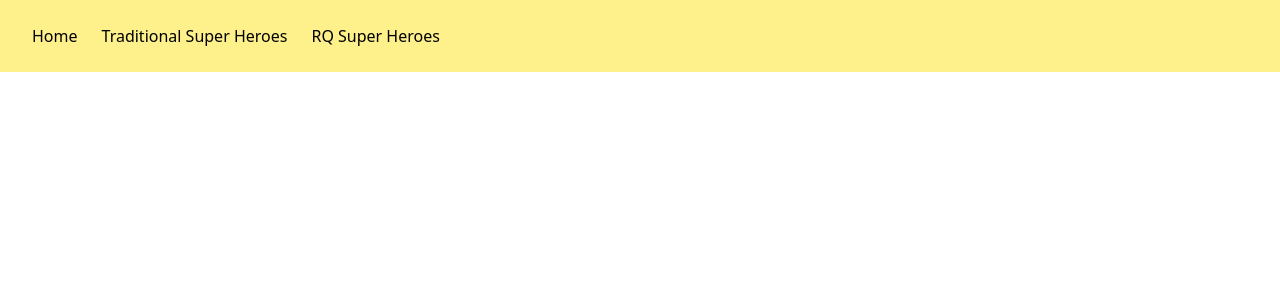
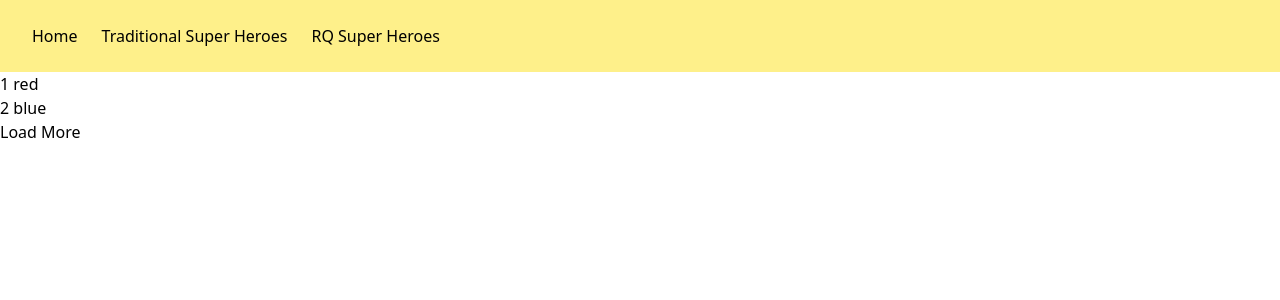
Before and after one commit to CMadiope/react-querry-tut, a React (Vite) app: page /rq-infinite in a window 1280 px wide. Shown: the top 300 px of the page. Built offline with nearby package versions, Linux system fonts and the light colour scheme; data requests are answered from the project's data file.

Commit message:
infinite queries

```diff
--- a/src/App.jsx
+++ b/src/App.jsx
@@ -9,6 +9,7 @@
 import DynamicParallel from "./components/DynamicParallel";
 import DependentQueries from "./components/DependentQueries";
 import PaginatedQueries from "./components/PaginatedQueries";
+import InfiniteQueries from "./components/InfiniteQueries";
 
 const queryClient = new QueryClient();
 
@@ -48,6 +49,7 @@
               element={<DependentQueries email='confidence@gmail.com' />}
             />
             <Route path='/rq-paginated' element={<PaginatedQueries />} />
+            <Route path='/rq-infinite' element={<InfiniteQueries />} />
           </Routes>
         </Router>
       </div>
--- /dev/null
+++ b/src/components/InfiniteQueries.jsx
@@ -0,0 +1,50 @@
+import React, { Fragment } from "react";
+import { useInfiniteQuery } from "react-query";
+import axios from "axios";
+
+const fetchColors = ({ pageParam = 1 }) => {
+  return axios.get(`http://localhost:4000/colors?_limit=2&_page=${pageParam}`);
+};
+
+const InfiniteQueries = () => {
+  const { isLoading, data, error, isError, hasNextPage, fetchNextPage } = useInfiniteQuery(
+    ["colors"],
+    fetchColors,
+    {
+      getNextPageParam: (_lastPage, pages) => {
+        if (pages.length < 4) {
+          return pages.length + 1;
+        } else {
+          return undefined;
+        }
+      },
+    }
+  );
+
+  if (isLoading) {
+    return <h1>Loading ...</h1>;
+  }
+  if (isError) {
+    return <h1>{error.message}</h1>;
+  }
+  return (
+    <div>
+      {data?.pages.map((group, i) => (
+        <Fragment key={i}>
+          {
+            group.data.map((color) => (
+              <h2 key={color.id}>
+                {color.id} {color.label}
+              </h2>
+            ))
+          }
+        </Fragment>
+      ))}
+      <div>
+        <button disabled={!hasNextPage} onClick={fetchNextPage}>Load More</button>
+      </div>
+    </div>
+  );
+};
+
+export default InfiniteQueries;
```
